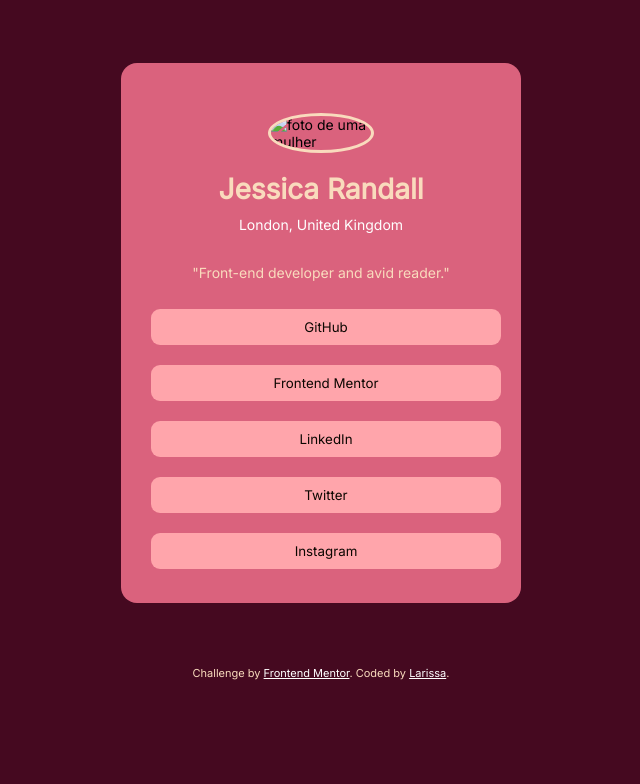
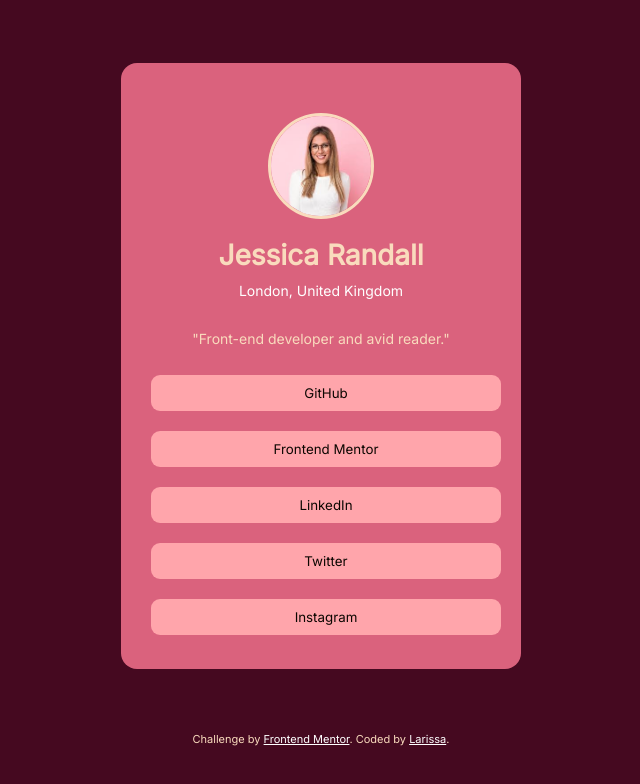
Before and after one commit to cyberpng/Site-profissional-responsivo, a plain HTML site: page index.html in a window 1280 px wide. Shown: the whole page, without its empty margins (319-959 px from the left). Drawn offline with Linux system fonts and the light colour scheme; the site is published under a folder, as on GitHub Pages, so addresses that start at the root find nothing.

Commit message:
Update index.html

```diff
--- a/index.html
+++ b/index.html
@@ -17,7 +17,9 @@
 
 
   <div class="container">
-    <img src="/assets/images/images (2).jpg" alt="foto de uma mulher" class="imagem">
+    <img src="Site-profissional-responsivo/assets/images
+/images (2).jpg
+" alt="foto de uma mulher" class="imagem">
     <h1>Jessica Randall</h1>
     <p class="local">London, United Kingdom</p>
     <p class="profissao">"Front-end developer and avid reader."</p>
```
